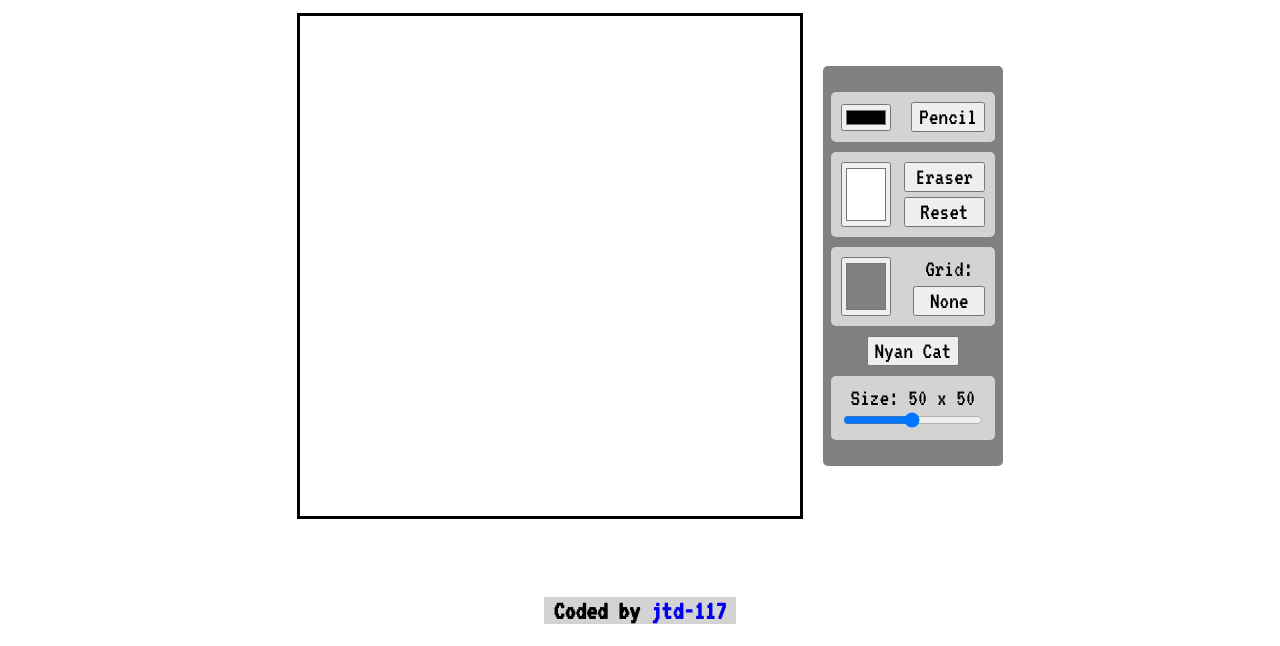
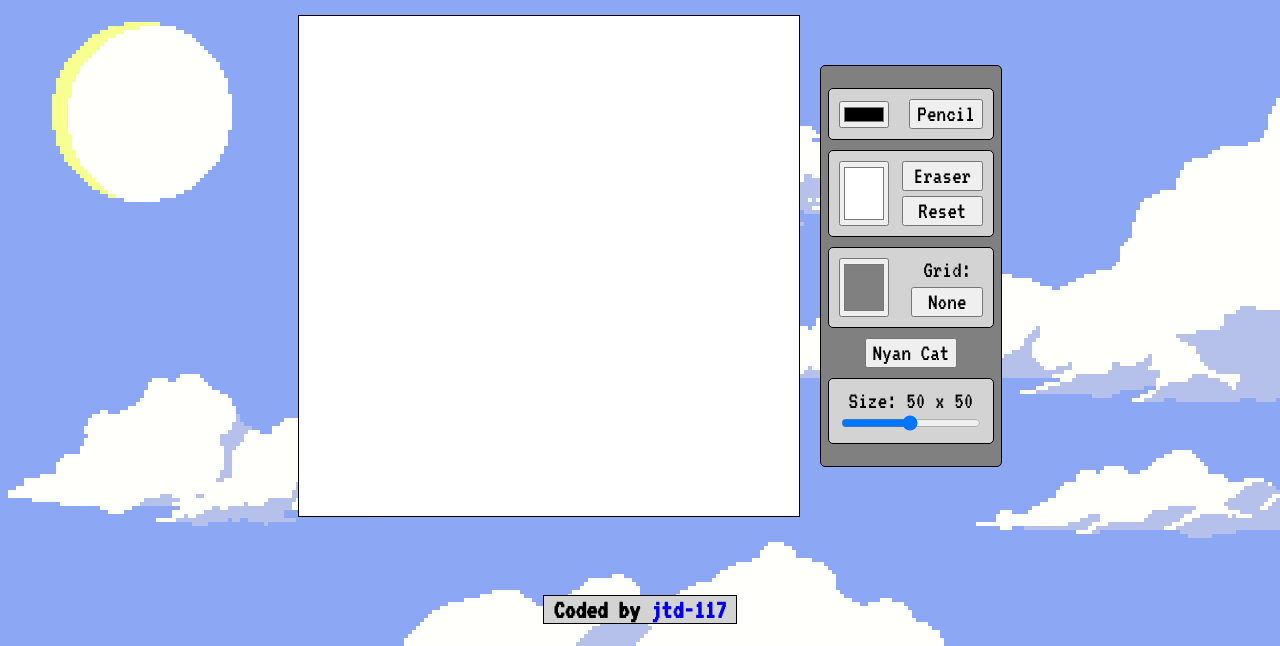
Before and after one commit to jtd-117/etch-a-sketch, a plain HTML site: page index.html in a window 1280 px wide. Shown: the part 154-800 px from the top of the page. Drawn offline with Linux system fonts and the light colour scheme.

Commit message:
Add background color

```diff
--- a/styles.css
+++ b/styles.css
@@ -17,6 +17,7 @@ body {
     flex-direction: column;
     text-align: center;
     font-family: "vt323", sans-serif;
+    background-image: url("images/day-wallpaper.jpeg");
 }
 
 main {
@@ -42,6 +43,7 @@ footer h2 {
     padding-inline: 10px;
     margin-inline: auto;
     background-color: lightgrey;
+    border: 1px solid black;
 }
 
 /* -------------------------------------------------------------------------- */
@@ -53,7 +55,7 @@ footer h2 {
     inline-size: 500px;
     block-size: 500px;
     display: grid;
-    border: 3px solid black;
+    border: 1px solid black;
 }
 
 /* -------------------------------------------------------------------------- */
@@ -87,6 +89,7 @@ input,
 .menu-container-2,
 .menu-container-3 {
     padding: 10px;
+    border: 1px solid black;
     border-radius: 5px;
 }
 
```
